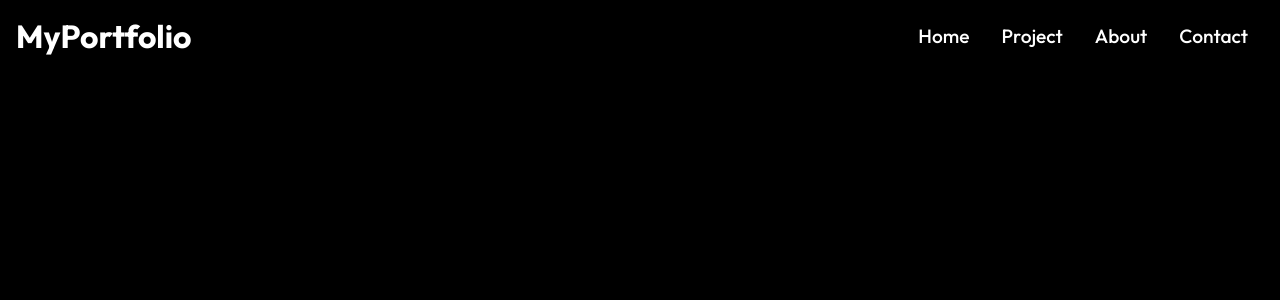
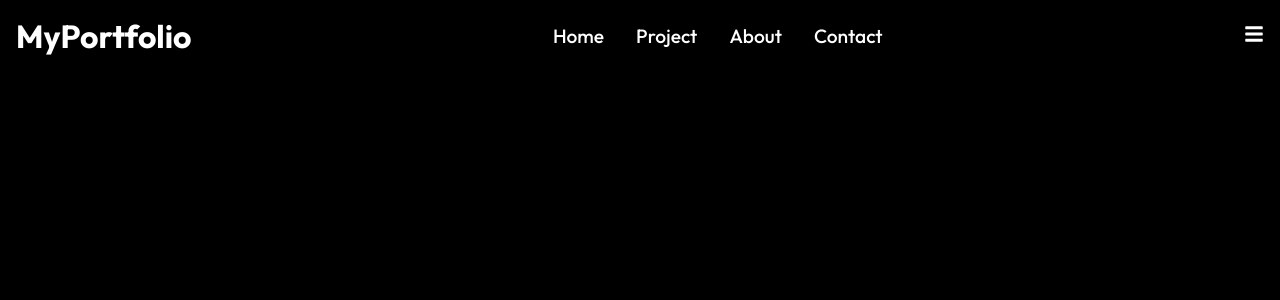
Before and after one commit to Abou2022/second-reactportfolio, a React (Create React App) app: page / in a window 1280 px wide. Shown: the top 300 px of the page. Built offline with nearby package versions, Linux system fonts and the light colour scheme; a web font is replaced by a local one.

Commit message:
first icons added from Navbar.js

```diff
--- a/src/components/Navbar.js
+++ b/src/components/Navbar.js
@@ -2,6 +2,10 @@
 
 import React from "react";
 import { Link } from "react-router-dom";
+
+// to add icons I will import first
+// I have to precise what categorie of icons I added "fa"
+import { FaBars } from "react-icons/fa";
 
 const Navbar = () => {
   return (
@@ -24,6 +28,10 @@
           <Link to="/contact">Contact</Link>
         </li>
       </ul>
+      {/* Add icons bambuger bar */}
+      <div className="hamburger">
+        <FaBars size={20} style={{ color: "#fff" }} />
+      </div>
     </div>
   );
 };
```
